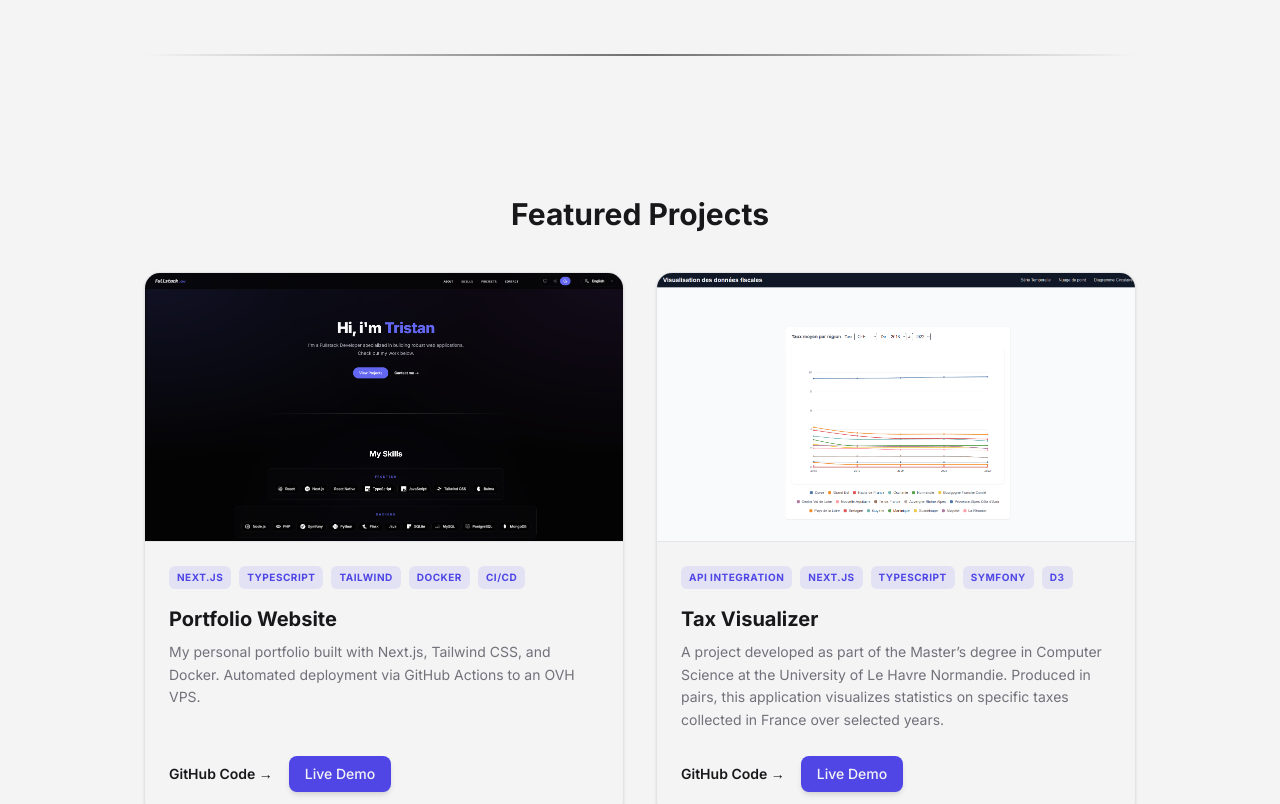
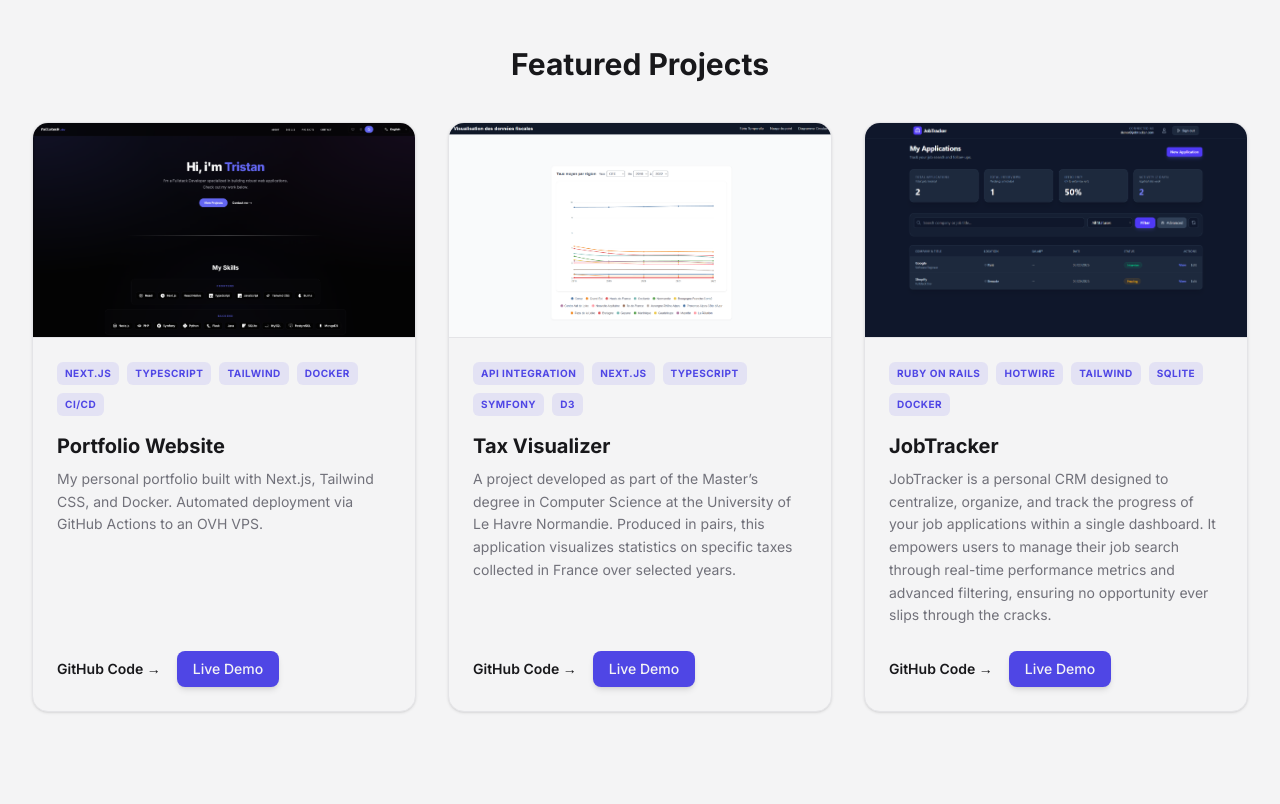
Before and after one commit to Trimax400/trimax.me, a Next.js app: page /en in a window 1280 px wide. Shown: the part 1440-2244 px from the top of the page. Built offline with nearby package versions, Linux system fonts and the light colour scheme; no server answers.

Commit message:
JobTracker project added and changed the projects layout

```diff
--- a/app/[locale]/layout.tsx
+++ b/app/[locale]/layout.tsx
@@ -27,7 +27,6 @@ type Props = {
 
 export default function RootLayout({ children, params }: Props) {
   const t = useTranslations('layout');
-  console.log("ID UMAMI REÇU :", process.env.NEXT_PUBLIC_UMAMI_WEBSITE_ID);
   return (
     /**
      * suppressHydrationWarning is used here because 'next-themes'
--- a/app/[locale]/page.tsx
+++ b/app/[locale]/page.tsx
@@ -14,7 +14,7 @@ export default function Home() {
   ];
 
   return (
-    <main className="max-w-5xl mx-auto px-4 pt-32 pb-20 min-h-screen">
+    <main className="max-w-7xl mx-auto px-4 pt-32 pb-20 min-h-screen">
       {sections.map((section, index) => (
         <SectionWrapper
           key={section.id}
--- a/components/sections/Projects.tsx
+++ b/components/sections/Projects.tsx
@@ -1,6 +1,8 @@
+"use client";
 import { Project } from "@/lib/data";
 import ProjectCard from "@/components/ui/ProjectCards";
 import { useTranslations } from "next-intl";
+import { useState } from "react";
 
 interface ProjectsProps {
   projects: Project[];
@@ -11,16 +13,30 @@ interface ProjectsProps {
  */
 export default function Projects({ projects }: ProjectsProps) {
   const t = useTranslations('projects');
+  const [showAll, setShowAll] = useState(false);
+  const INITIAL_COUNT = 3;
+  const hasMoreProjects = projects.length > INITIAL_COUNT;
+  const displayedProjects = showAll ? projects : projects.slice(0, INITIAL_COUNT);
   return (
-    <section id="projects" className="py-15">
+    <section id="projects" className="py-15 max-w-7xl mx-auto px-4">
       <h2 className="text-3xl font-bold mb-10 text-center text-foreground transition-colors">
         {t("title")}
       </h2>
-      <div className="grid grid-cols-1 md:grid-cols-2 gap-8">
-        {projects.map((project) => (
-          <ProjectCard key={project.title} project={project} />
+      <div className="grid grid-cols-1 md:grid-cols-3 gap-8">
+        {displayedProjects.map((project) => (
+          <ProjectCard key={project.id} project={project} />
         ))}
       </div>
+      {hasMoreProjects && (
+        <div className="mt-16 flex justify-center">
+          <button
+            onClick={() => setShowAll(!showAll)}
+            className="px-8 py-3 rounded-xl bg-primary/10 text-primary hover:bg-primary hover:text-primary-foreground font-semibold transition-all duration-300 active:scale-95"
+          >
+            {showAll ? t("actions.show_less") : t("actions.show_more")}
+          </button>
+        </div>
+      )}
     </section>
   );
 }
--- a/messages/en.json
+++ b/messages/en.json
@@ -10,6 +10,7 @@
     },
     "projects": {
         "title": "Featured Projects",
+        "scroll_hint": "Scroll to explore →",
         "list": {
             "portfolio": {
                 "title": "Portfolio Website",
@@ -26,7 +27,9 @@
         },
         "actions": {
             "code": "GitHub Code",
-            "demo": "Live Demo"
+            "demo": "Live Demo",
+            "show_more": "Show more",
+            "show_less": "Show less"
         }
     },
     "contact": {
--- a/messages/fr.json
+++ b/messages/fr.json
@@ -10,6 +10,7 @@
     },
     "projects": {
         "title": "Sélection de projets",
+        "scroll_hint": "Faire défiler →",
         "list": {
             "portfolio": {
                 "title": "Site Portfolio",
@@ -26,7 +27,9 @@
         },
         "actions": {
             "code": "Code GitHub",
-            "demo": "Live Demo"
+            "demo": "Live Demo",
+            "show_more": "Voir plus",
+            "show_less": "Voir moins"
         }
     },
     "contact": {
```
